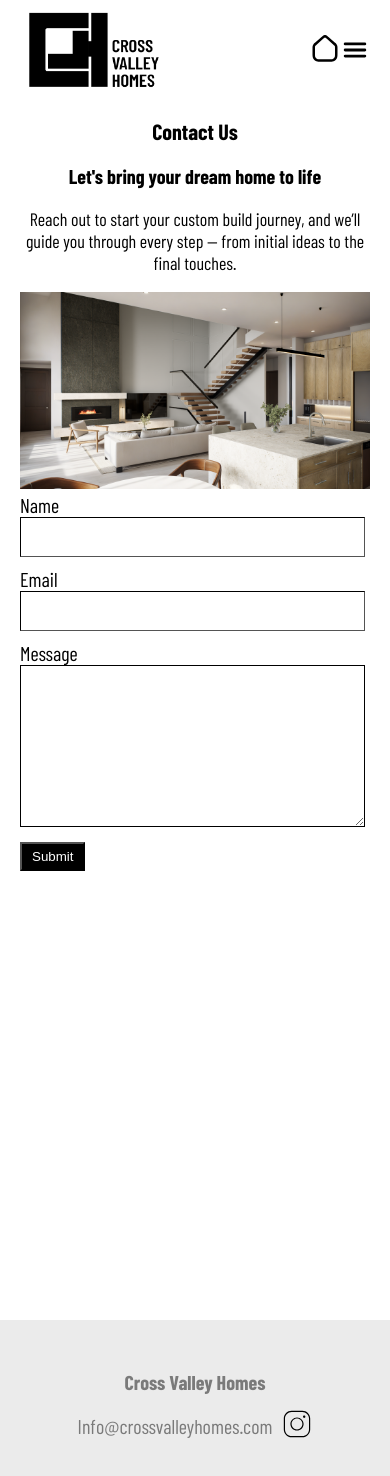
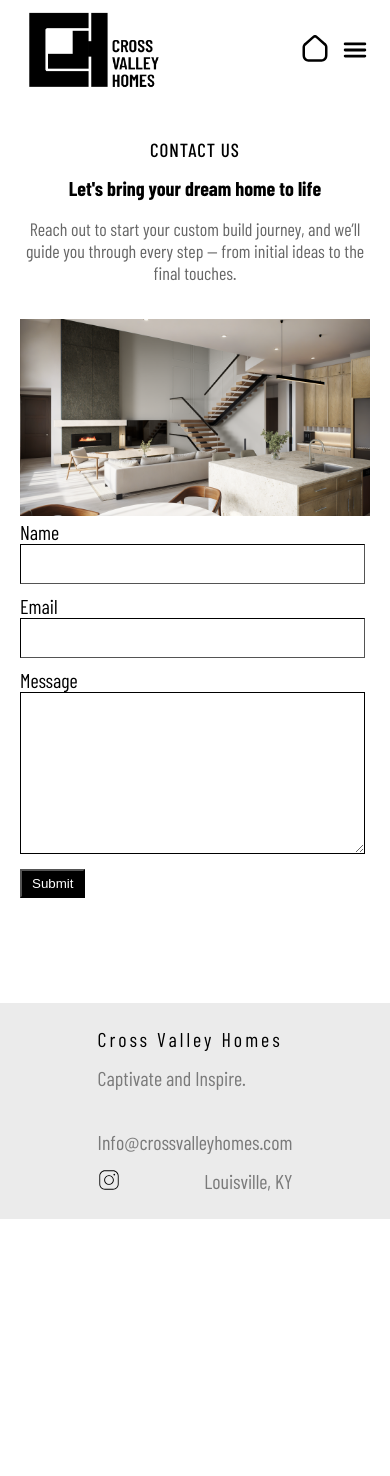
Before and after one commit to shivabuildmyplace/crossvally, a React (Create React App) app: page /contact in a window 390 px wide. Shown: the top 1476 px of the page. After the commit the page ends 1219 px from the top, so only its background shows below. Built offline with nearby package versions, Linux system fonts and the light colour scheme; a web font is replaced by a local one.

Commit message:
footer
footer add

```diff
--- a/src/components/About/about.css
+++ b/src/components/About/about.css
@@ -10,11 +10,14 @@
   align-items: center;
 }
 .about-container span {
-  font-weight: bold;
+  font-weight: 500;
+  color: #000;
 }
 .about-container p {
   text-align: center;
   max-width: 1000px;
+  font-size: 17.5px;
+  color: #666;
 }
 .about-container h2 {
   font-size: 19px;
@@ -35,7 +38,7 @@
 }
 @media (max-width: 600px) {
   .about-container {
-    margin-top: 80px;
+    margin-top: 10%;
   }
   .about-container h2 {
     font-size: 20px;
--- a/src/components/Contact/contact.css
+++ b/src/components/Contact/contact.css
@@ -3,7 +3,7 @@
   padding: 0 20px;
   margin: auto;
   margin-bottom: 20px;
-  height: 140vh;
+  height: 100vh;
 }
 .form-section {
   display: flex;
@@ -59,6 +59,7 @@
   .form-section {
     display: flex;
     flex-direction: column;
+    margin-top: 10%;
   }
   .form-section input,
   .text-are {
@@ -79,14 +80,28 @@
   }
 }
 @media (max-width: 600px) {
+  .form-container {
+    margin-top: 10%;
+  }
   .form-container h2 {
-    font-size: 22px;
+    font-size: 19px;
+    line-height: 1.2em;
+    letter-spacing: 0.05em;
+    font-weight: 500;
+    font-style: normal;
+    margin: 1em 0 0.5em;
+    text-transform: uppercase;
   }
   .form-container h3 {
     font-size: 20px;
+    font-weight: 700;
+    margin-top: 4%;
+    margin-bottom: 4%;
   }
   .form-container p {
     font-size: 18px;
+    text-align: center;
+    color: #666;
   }
   .form {
     padding-left: 0%;
--- a/src/components/Footer/Footer.css
+++ b/src/components/Footer/Footer.css
@@ -12,10 +12,9 @@
 }
 .footer-align {
   display: flex;
-  align-items: center;
   justify-content: center;
-  padding-top: 50px;
-  padding-bottom: 50px;
+  padding-top: 1%;
+  padding-bottom: 1%;
 }
 .footer {
   width: 100%;
@@ -31,6 +30,8 @@
 }
 .footer h4 {
   margin: 0px;
+  font-size: 19px;
+  font-weight: 500;
 }
 .social-icons {
   cursor: pointer;
@@ -39,4 +40,55 @@
 .tags-section {
   display: flex;
   align-items: center;
+  margin-left: -10px;
 }
+
+.footer-text li {
+  text-align: center;
+  justify-content: center;
+  display: flex;
+  justify-content: space-between;
+}
+.footer-text ul {
+  padding: 0px;
+}
+li {
+  list-style-type: none;
+}
+li.heading {
+  letter-spacing: 3px;
+  color: #000;
+  margin-bottom: 15px;
+}
+.footer-text {
+  display: flex;
+  gap: 65px;
+}
+li.email {
+  margin-bottom: 15px;
+}
+.footer-text {
+  display: flex;
+  gap: 65px;
+  justify-content: space-around;
+  width: 100%;
+}
+@media (max-width: 600px) {
+  .footer-align {
+    display: flex;
+    align-items: center;
+    justify-content: center;
+    flex-direction: column;
+    padding-top: 1%;
+    padding-bottom: 1%;
+  }
+  .footer-text {
+    display: flex;
+
+    flex-direction: column;
+    gap: 0px;
+  }
+  .footer-text {
+    width: fit-content;
+  }
+}
--- a/src/components/Footer/Footer.js
+++ b/src/components/Footer/Footer.js
@@ -7,11 +7,16 @@ function Footer() {
   return (
     <div className={`${path ? "hideFooter" : "footer"}`}>
       <div className="footer-content footer-align">
-        <div>
-          <h4>Cross Valley Homes</h4>
+        <div className="footer-text">
+          <ul>
+            <li className="heading">Cross Valley Homes</li>
+            <li>Captivate and Inspire.</li>
+          </ul>
 
+          <ul>
+            <li className="email">Info@crossvalleyhomes.com</li>
+            <li className="contactus">
               <div className="tags-section">
-            <p>Info@crossvalleyhomes.com</p>
                 <a
                   href="https://www.instagram.com/crossvalleyhomes?igsh=NnVhbzJzOXVkcXp2"
                   className="social-icons"
@@ -20,8 +25,8 @@ function Footer() {
                     xmlns="http://www.w3.org/2000/svg"
                     x="0px"
                     y="0px"
-                width="30"
-                height="30"
+                    width="22"
+                    height="22"
                     viewBox="0 0 50 50"
                     fill="rgba(77, 77, 77, .72);"
                   >
@@ -29,6 +34,9 @@ function Footer() {
                   </svg>
                 </a>
               </div>
+              Louisville, KY
+            </li>
+          </ul>
         </div>
       </div>
     </div>
--- a/src/components/Header/header.css
+++ b/src/components/Header/header.css
@@ -98,6 +98,9 @@ link li {
 .header-icons {
   display: none;
 }
+.home-btn {
+  margin-left: 10px;
+}
 @media (max-width: 768px) {
   .desktop-nav {
     display: none;
--- a/src/components/Header/header.js
+++ b/src/components/Header/header.js
@@ -69,7 +69,6 @@ function Header() {
         <div className="mobile-nav">
           <div>
             <Link to="/">
-              {" "}
               <svg
                 xmlns="http://www.w3.org/2000/svg"
                 width="30px"
@@ -87,6 +86,7 @@ function Header() {
             </Link>
           </div>
           <IoMenu
+            className="home-btn"
             size={30}
             style={{ color: isHomePage ? "white" : "black" }}
             onClick={() => {
--- a/src/components/Process/process.css
+++ b/src/components/Process/process.css
@@ -12,6 +12,7 @@
   padding: 20px 40px;
   border: 0px;
   margin-bottom: 20%;
+  font-size: 14px;
 }
 .process-container h2 {
   font-size: 19px;
@@ -60,10 +61,10 @@ hr.hr {
 @media (max-width: 600px) {
   .process-container h2,
   .process-container h3 {
-    font-size: 18px;
+    font-size: 19px;
     line-height: 1.2em;
     letter-spacing: 0.05em;
-    font-weight: 400;
+    font-weight: 500;
     font-style: normal;
     margin: 1em 0 0.5em;
     text-transform: uppercase;
@@ -83,5 +84,17 @@ hr.hr {
   }
   .process-container {
     height: 150%;
+    margin-top: 10%;
+  }
+  hr.hr {
+    width: 100%;
+  }
+  p.upper-text {
+    text-align: center;
+  }
+  p.upper-text {
+    font-weight: 500;
+    margin-top: 8%;
+    margin-bottom: 10%;
   }
 }
--- a/src/components/Process/process.js
+++ b/src/components/Process/process.js
@@ -55,8 +55,8 @@ function Process() {
         </ul>
         <hr className="hr" />
         <p className="upper-text">
-          Like one of our plans but want some changes? We’ll tailor it to your
-          needs!
+          Like one of our plans but want some changes?
+          <br /> We’ll tailor it to your needs!
         </p>
 
         <Link to="../contact">
--- a/src/components/portfolio-sliders/flatrock1/index.css
+++ b/src/components/portfolio-sliders/flatrock1/index.css
@@ -18,7 +18,10 @@
   width: 100%;
 }
 .slider-container h5 {
-  color: #454749;
+  color: #666;
+  font-size: 17.5px;
+  font-weight: 400;
+  margin-top: 10%;
 }
 .content h3 {
   font-size: 18px;
--- a/src/components/portfolio-sliders/flatrock1/index.js
+++ b/src/components/portfolio-sliders/flatrock1/index.js
@@ -4,14 +4,13 @@ function Flatrock1() {
   let images = ["img1.png", "img2.png", "img3.png"];
   return (
     <div className="slider-container">
-      <h3>Cross Valley Homes</h3>
-      <h5>Roxbury House</h5>
+      <h5>Flatrock</h5>
       <div className="flex-container">
         <ul>
           {images.map((items) => (
             <li className="pageImages">
               <div className="image-slider">
-                <img src={items} alt={items} loading="eager"/>
+                <img src={items} alt={items} loading="eager" />
               </div>
             </li>
           ))}
```
Lines whose indentation alone changed are shown as unchanged.
